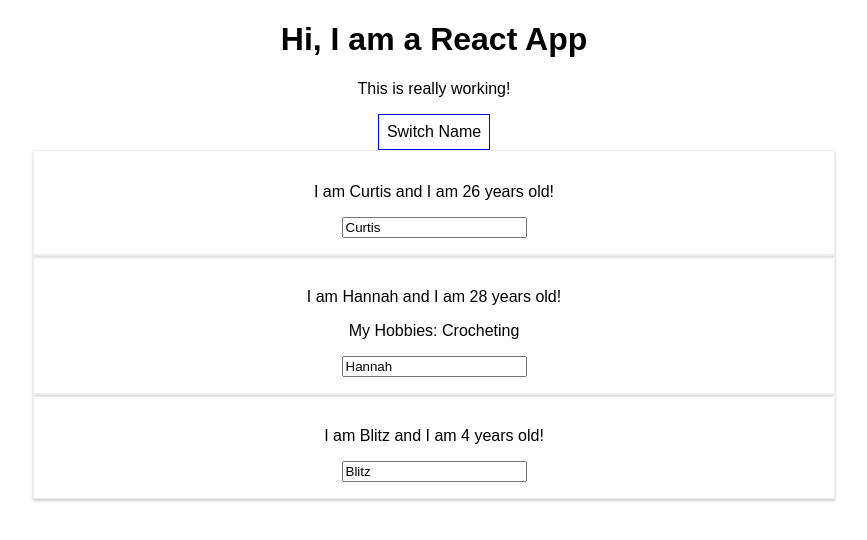
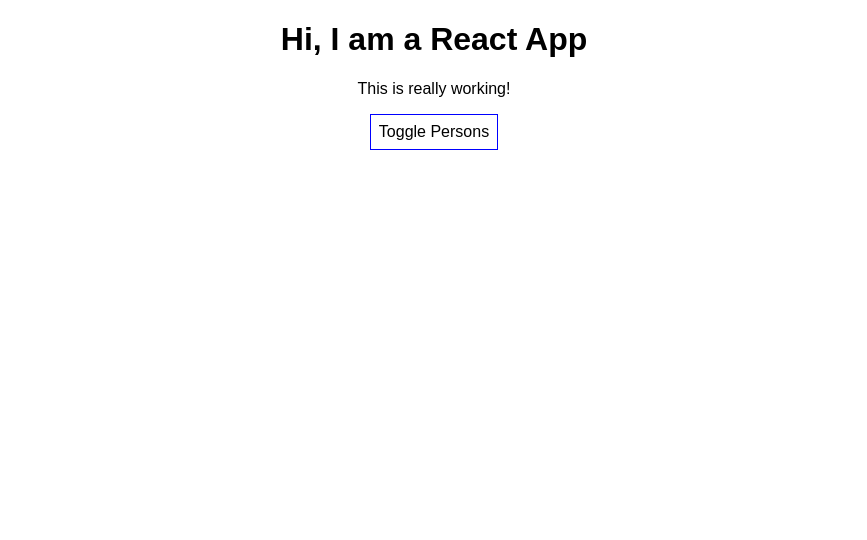
Before and after one commit to ctvanzandt42/react-complete-guide-demo, a React (Create React App) app: page / in a window 1280 px wide. Shown: the top 540 px of the page, without its empty margins (206-1073 px from the left). Built offline with nearby package versions, Linux system fonts and the light colour scheme.

Commit message:
Added conditional to show list

```diff
--- a/src/App.js
+++ b/src/App.js
@@ -5,28 +5,34 @@
 class App extends Component {
     state = {
         people: [
-            { name: "Curtis", age: 26 },
-            { name: "Hannah", age: 28 },
-            { name: "Blitz", age: 4 }
+            { name: "Miley", age: 27 },
+            { name: "Lily", age: 28 },
+            { name: "Oliver", age: 24 }
         ],
-        otherState: "some other value"
+        otherState: "some other value",
+        showPersons: false
     }
 
     switchNameHandler = (newName) => {
         this.setState({
             people: [
                 { name: newName, age: 27 },
-                { name: "Hannah", age: 28 },
-                { name: "Blitz V", age: 3 }
+                { name: "Lily", age: 28 },
+                { name: "Oliver", age: 24 }
             ]})
+    }
+
+    togglePersonsHandler = () => {
+        const doesShow = this.state.showPersons;
+        this.setState({showPersons: !doesShow})
     }
 
     nameChangedHandler = (event) => {
         this.setState({
             people: [
-                { name: "Curtis", age: 26 },
+                { name: "Miley", age: 27 },
                 { name: event.target.value, age: 28 },
-                { name: "Blitz V", age: 4 }
+                { name: "Oliver", age: 24 }
             ]})
     }
 
@@ -45,18 +51,23 @@
                 <p>This is really working!</p>
                 <button
                     style={style}
-                    onClick={() => this.switchNameHandler("Curtis!!!")}>Switch Name</button>
+                    onClick={this.togglePersonsHandler}>Toggle Persons</button>
+                {
+                this.state.showPersons ?
+                    <div>
                         <Person
                             name={this.state.people[0].name}
                             age={this.state.people[0].age}/>
                         <Person
                             name={this.state.people[1].name}
                             age={this.state.people[1].age}
-                    click={() => this.switchNameHandler("Curtis V!!!")}
-                    changed={this.nameChangedHandler}>My Hobbies: Crocheting</Person>
+                            click={() => this.switchNameHandler("Miley!!!")}
+                            changed={this.nameChangedHandler}>My Hobbies: Singing</Person>
                         <Person
                             name={this.state.people[2].name}
                             age={this.state.people[2].age}/>
+                    </div> : null
+                }
             </div>
         );
     }
--- a/src/Person/Person.css
+++ b/src/Person/Person.css
@@ -1,6 +1,6 @@
 .Person {
     width: 60%;
-    margin: auto;
+    margin: 16px auto;
     border: 1px solid #eee;
     box-shadow: 0 2px 3px #ccc;
     padding: 16px;
```
Lines whose indentation alone changed are shown as unchanged.
